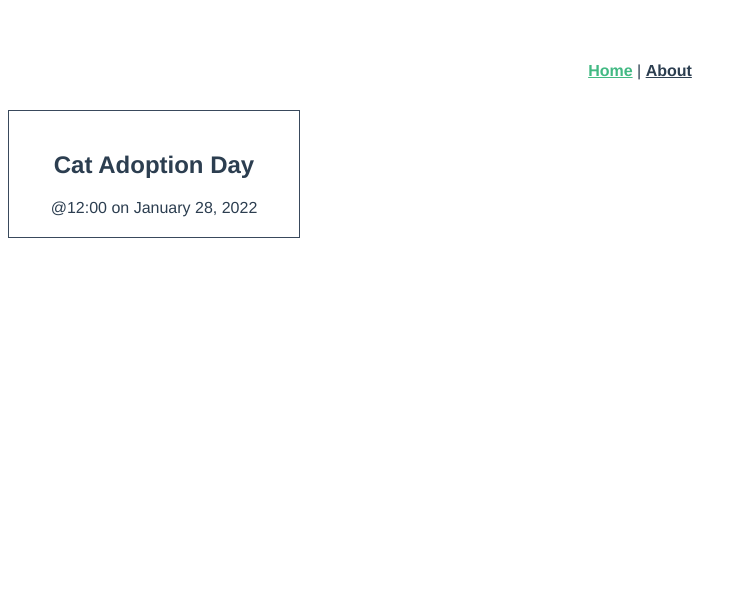
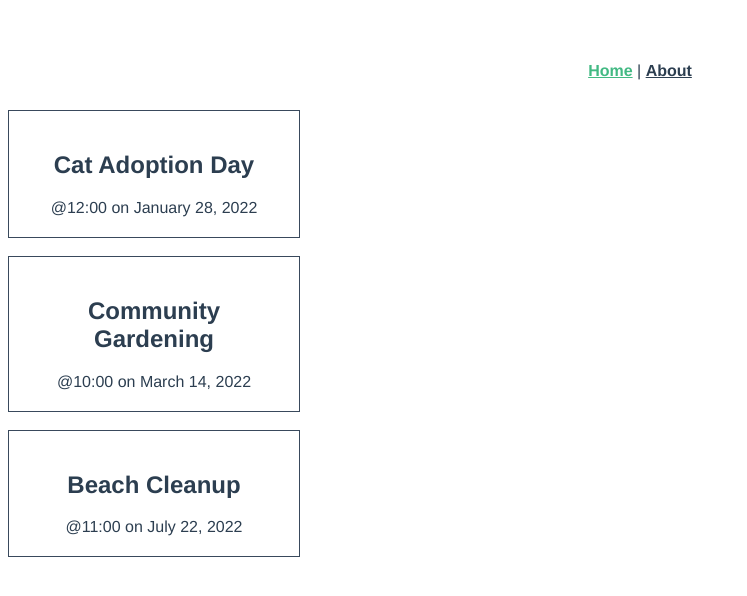
Before and after one commit to Nuanwan028/SE331-lab05, a Vue app in the folder 331-intro-to-vite/: page / in a window 1280 px wide. Shown: the top 596 px of the page, without its empty margins (0-747 px from the left). Built offline with nearby package versions, Linux system fonts and the light colour scheme.

Commit message:
Modify to show more than one Event at a time (8.4)

```diff
--- a/331-intro-to-vite/src/components/EventCard.vue
+++ b/331-intro-to-vite/src/components/EventCard.vue
@@ -1,19 +1,20 @@
 <script setup lang="ts">
 import { ref } from 'vue'
-// defineProps<{
-//   msg: string
-// }>()
-const event = ref({
-  id: 5928101,
-  category: 'animal welfare',
-  title: 'Cat Adoption Day',
-  description: 'Find your new feline friend at this event.',
-  location: 'Meow Town',
-  date: 'January 28, 2022',
-  time: '12:00',
-  petsAllowed: true,
-  organizer: 'Kat Laydee'
-})
+import type Event from '@/types'
+defineProps<{
+  event: Event
+}>()
+// const event = ref({
+//   id: 5928101,
+//   category: 'animal welfare',
+//   title: 'Cat Adoption Day',
+//   description: 'Find your new feline friend at this event.',
+//   location: 'Meow Town',
+//   date: 'January 28, 2022',
+//   time: '12:00',
+//   petsAllowed: true,
+//   organizer: 'Kat Laydee'
+// })
 </script>
 
 <template>
--- a/331-intro-to-vite/src/views/HomeView.vue
+++ b/331-intro-to-vite/src/views/HomeView.vue
@@ -1,9 +1,46 @@
 <script setup lang="ts">
 import EventCard from '@/components/EventCard.vue';
+import type { Event } from '@/types'
+import { ref } from 'vue';
+const events = ref<Event[]>([
+  {
+    id: 5928101,
+    category: 'animal welfare',
+    title: 'Cat Adoption Day',
+    description: 'Find your new feline friend at this event.',
+    location: 'Meow Town',
+    date: 'January 28, 2022',
+    time: '12:00',
+    petsAllowed: true,
+    organizer: 'Kat Laydee'
+  },
+  {
+    id: 4582797,
+    category: 'food',
+    title: 'Community Gardening',
+    description: 'Join us as we tend to the community edible plants.',
+    location: 'Flora City',
+    date: 'March 14, 2022',
+    time: '10:00',
+    petsAllowed: true,
+    organizer: 'Fern Pollin'
+  },
+  {
+    id: 8419988,
+    category: 'sustainability',
+    title: 'Beach Cleanup',
+    description: 'Help pick up trash along the shore.',
+    location: 'Playa Del Carmen',
+    date: 'July 22, 2022',
+    time: '11:00',
+    petsAllowed: false,
+    organizer: 'Carey Wales'
+  },
+])
 </script>
 
 <template>
   <div class="home">
-    <EventCard />
+    <EventCard v-for="event in events" :key="event.id" :event="event" />
   </div>
 </template>
```
Also changed, not shown: 331-intro-to-vite/src/type.ts (added, +11 -0 lines).
